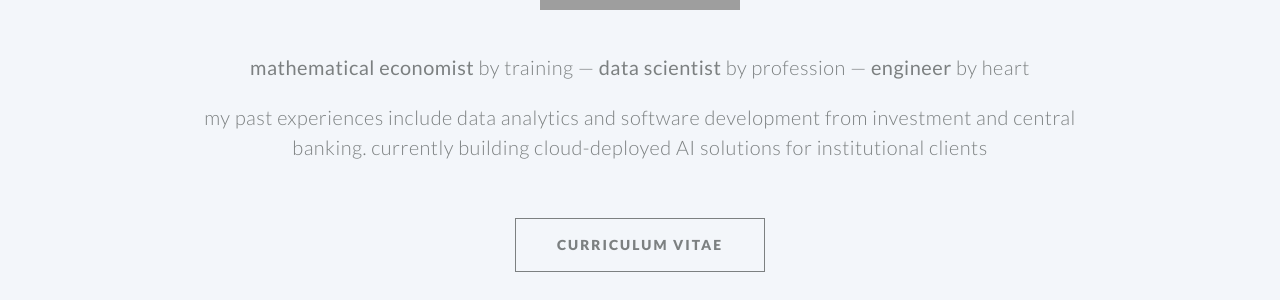
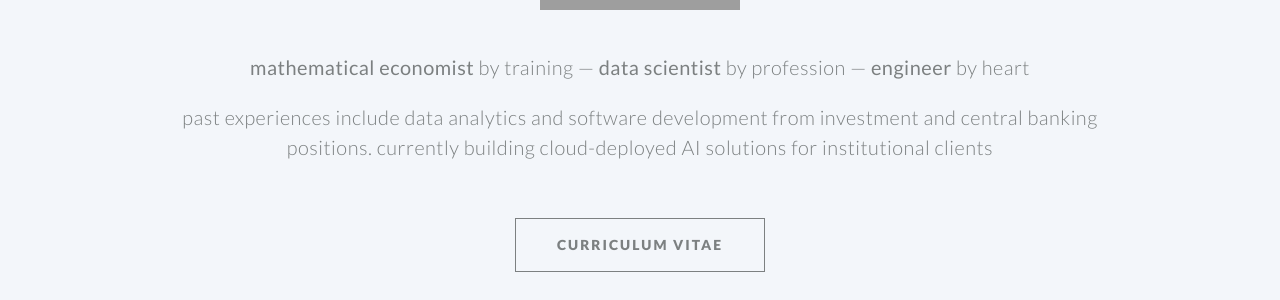
Before and after one commit to jacob-hein/jacobhein.com, a Jekyll site: the page built from index.md, in a window 1280 px wide and 900 px high, scrolled down 904 px. Shown: the part 155-455 px from the top of the window. Built offline with Jekyll 4.4.1, drawn with Linux system fonts in a browser that asks for light colours; grey boxes are pictures that could not be loaded.

Commit message:
Update index.md

```diff
--- a/index.md
+++ b/index.md
@@ -44,4 +44,4 @@ cta_button_label: email # the label on the button
 [//]: # (write a bit about yourself here his past experiences include data analysis and software development with R, Python and SQL from junior investment and central banking positions.)
 ### **mathematical economist** by training — **data scientist** by profession — **engineer** by heart
 
-### my past experiences include data analytics and software development from investment and central banking. currently building cloud-deployed AI solutions for institutional clients
+### past experiences include data analytics and software development from investment and central banking positions. currently building cloud-deployed AI solutions for institutional clients
```
